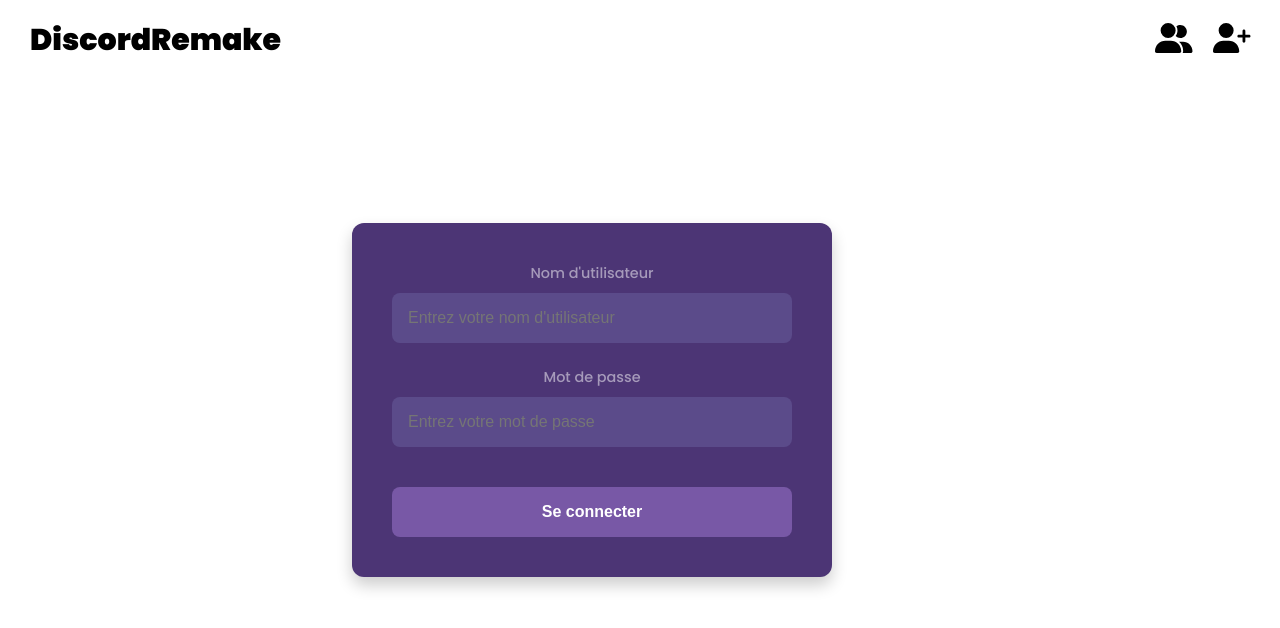
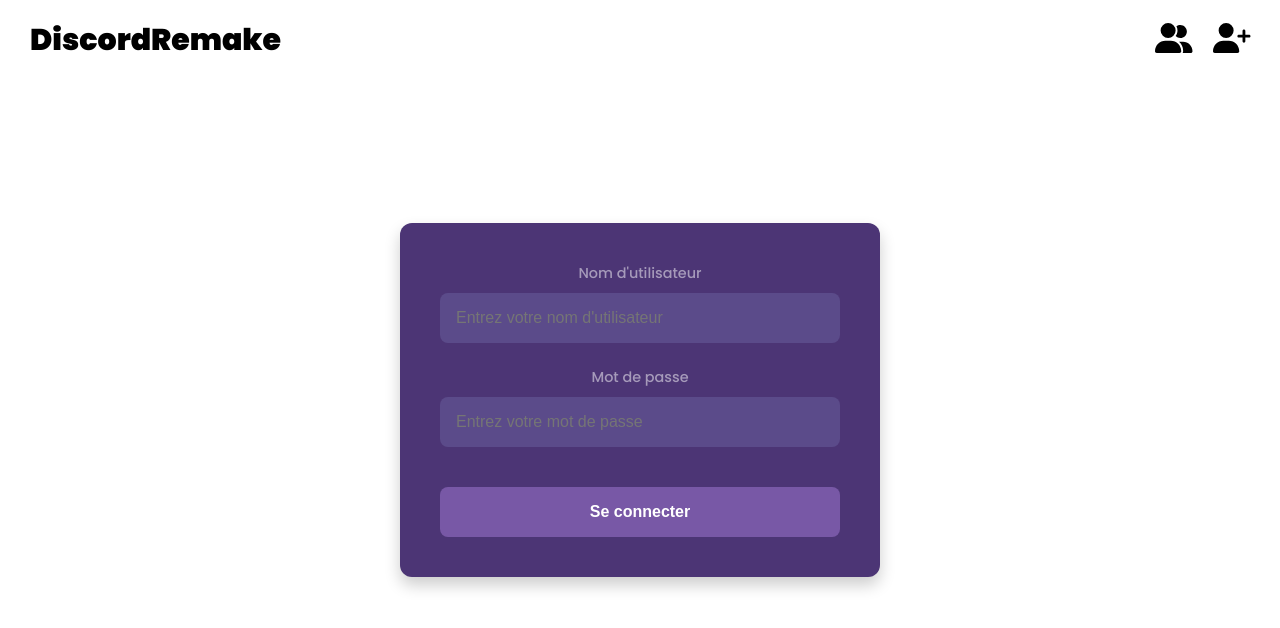
Before and after one commit to Bilnaa/frontend-discord, a React (Vite) app: page /login in a window 1280 px wide. Shown: the top 628 px of the page. Built offline with nearby package versions, Linux system fonts and the light colour scheme; no server answers.

Commit message:
feat: ajuster le style de la page de connexion pour occuper tout l'écran

```diff
--- a/src/pages/Login.tsx
+++ b/src/pages/Login.tsx
@@ -17,9 +17,12 @@ const styles: { [key: string]: CSSProperties } = {
         display: 'flex',
         alignItems: 'center',
         justifyContent: 'center',
-        height: '80vh',
-        maxWidth: '90%',
-        paddingLeft: '2vh',
+        height: '100vh',
+        width: '100%',
+        margin: 0,
+        position: 'absolute',
+        top: 0,
+        left: 0,
     },
     form: {
         display: "flex",
```
